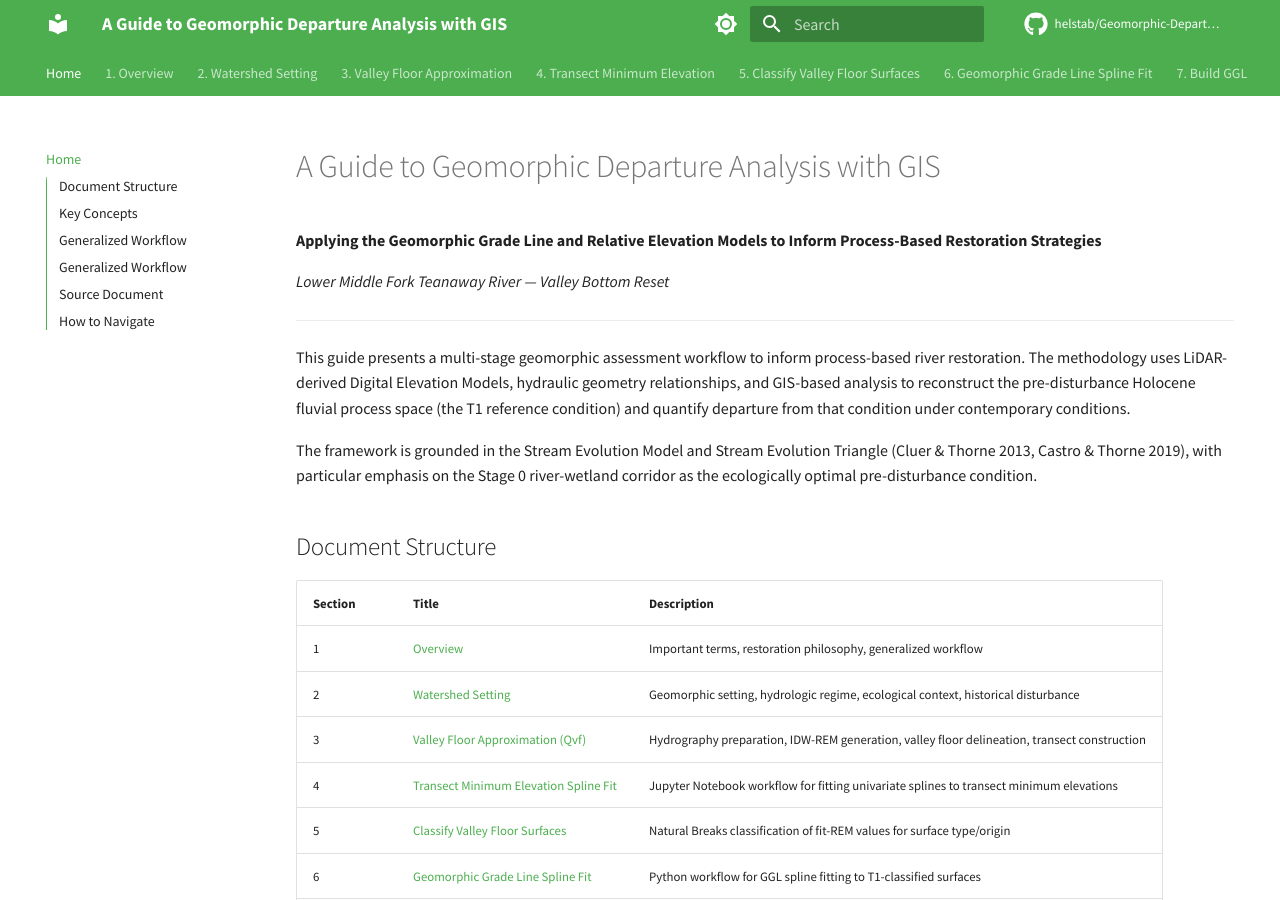
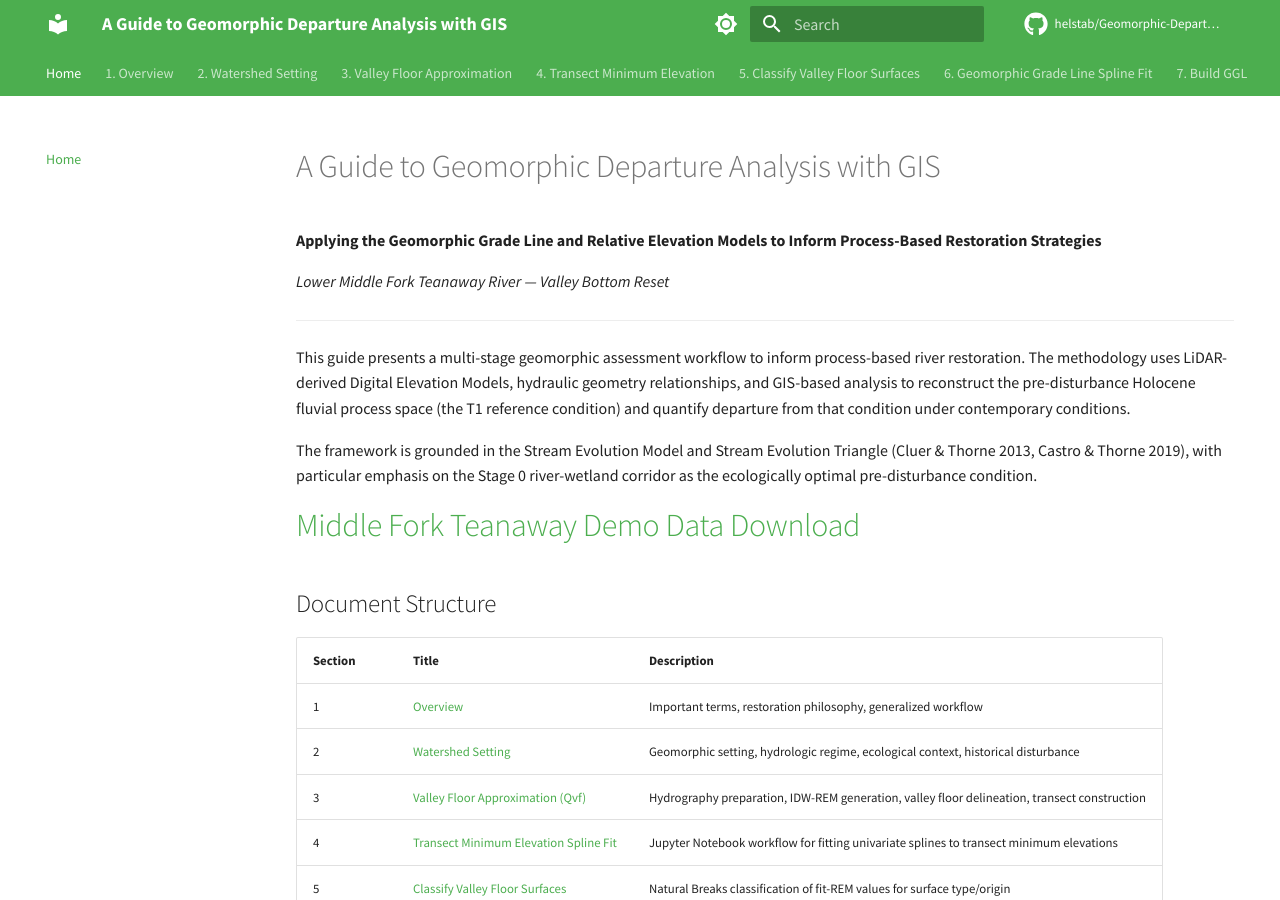
Before and after one commit to helstab/Geomorphic-Departure-Analysis, an MkDocs documentation site: the page built from docs/index.md, in a window 1280 px wide and 900 px high. Built offline with MkDocs 1.6.1 and Material for MkDocs 9.7.7, drawn with Linux system fonts in a browser that asks for light colours; comment, search, counter and statistics services are not loaded.

Commit message:
Add demo data download link to index.md
Added a link for Middle Fork Teanaway demo data download.

```diff
--- a/docs/index.md
+++ b/docs/index.md
@@ -9,6 +9,9 @@
 This guide presents a multi-stage geomorphic assessment workflow to inform process-based river restoration. The methodology uses LiDAR-derived Digital Elevation Models, hydraulic geometry relationships, and GIS-based analysis to reconstruct the pre-disturbance Holocene fluvial process space (the T1 reference condition) and quantify departure from that condition under contemporary conditions.
 
 The framework is grounded in the Stream Evolution Model and Stream Evolution Triangle (Cluer & Thorne 2013, Castro & Thorne 2019), with particular emphasis on the Stage 0 river-wetland corridor as the ecologically optimal pre-disturbance condition.
+
+# [Middle Fork Teanaway Demo Data Download][ref2]
+[ref2]: https://drive.google.com/drive/folders/1MDNTlOTDa3p1bgwl9_adD5PdIAZ7HaMD?usp=drive_link
 
 ## Document Structure
 
```
